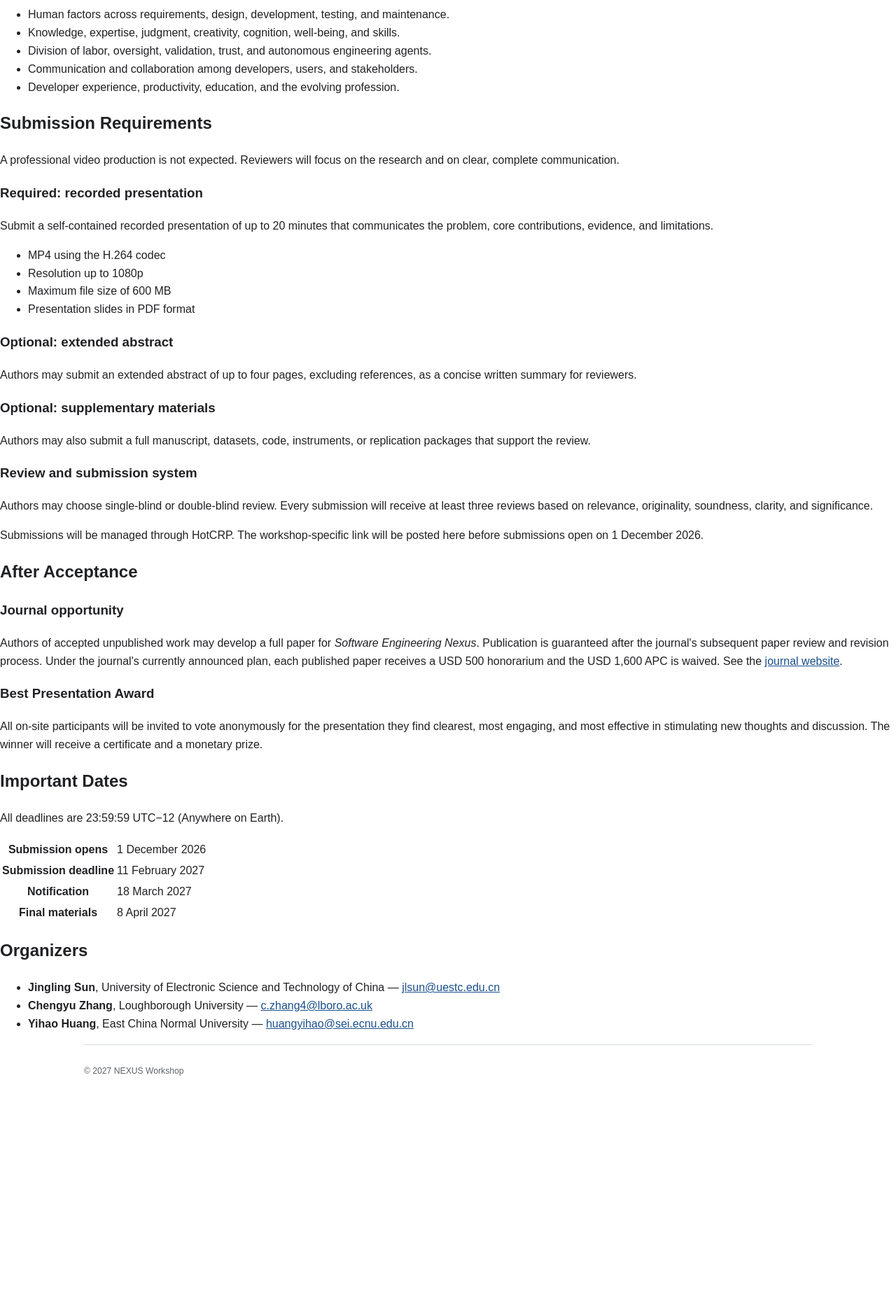
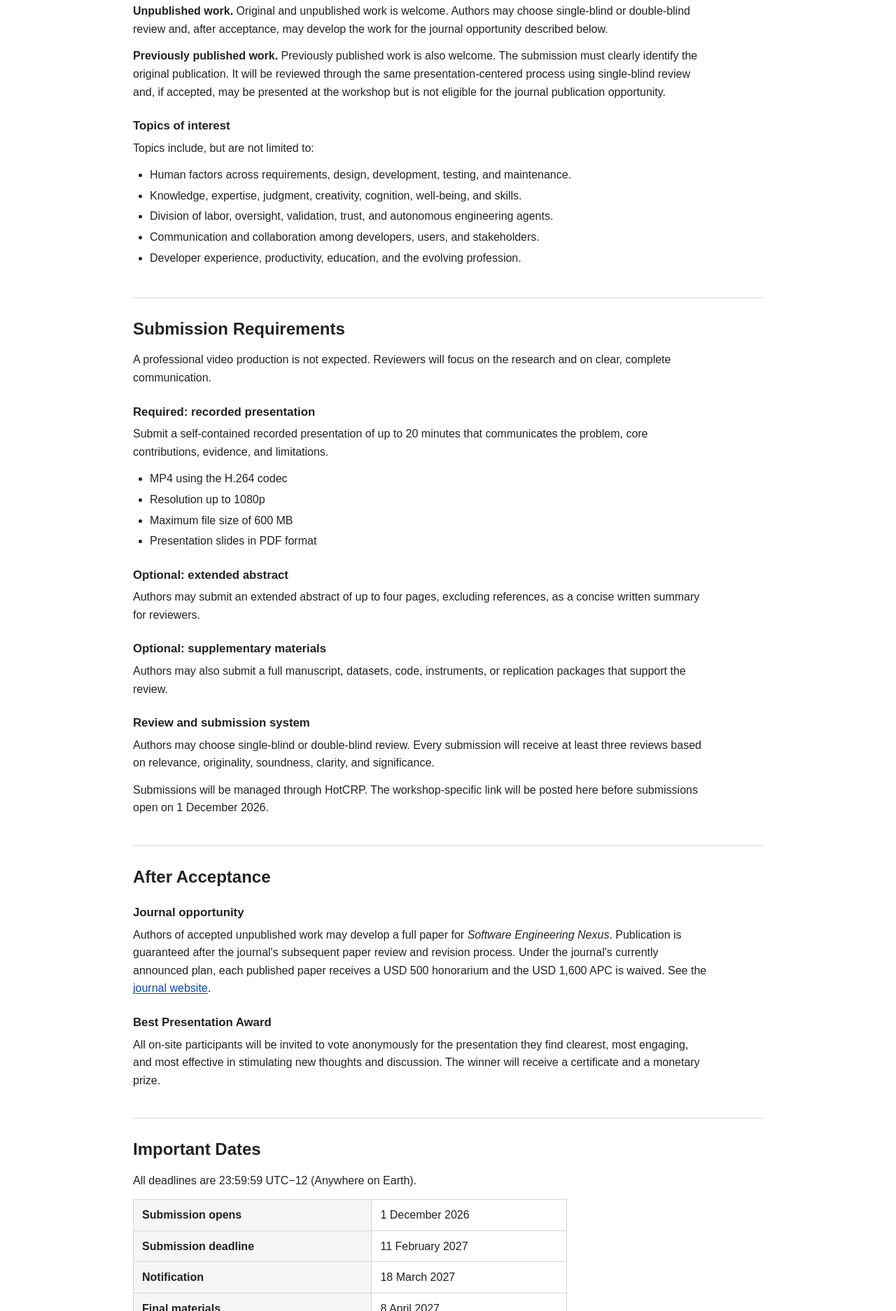
Before and after one commit to Nexus-SE-Workshop/Nexus-SE-Workshop.github.io, a plain HTML site: page index.html in a window 1280 px wide. Shown: the part 927-2800 px from the top of the page at 70% size. Before the commit the page ends 2508 px from the top, so only its background shows below. Drawn offline with Linux system fonts and the light colour scheme.

Commit message:
Rebuild workshop site in a traditional academic style (styles.css)

```diff
--- a/styles.css
+++ b/styles.css
@@ -1,11 +1,7 @@
-:root{--ink:#202124;--muted:#5f6368;--link:#1a4f8b;--line:#d8dce1;--soft:#f6f7f8;--paper:#fff;--sans:Arial,Helvetica,"Noto Sans",sans-serif}
-*{box-sizing:border-box}html{scroll-behavior:smooth}body{margin:0;background:var(--paper);color:var(--ink);font:16px/1.62 var(--sans)}a{color:var(--link)}.skip-link{position:absolute;left:-9999px}.skip-link:focus{left:16px;top:16px;padding:8px 12px;background:#fff;border:1px solid var(--line);z-index:100}
-.site-header{position:sticky;top:0;z-index:20;display:flex;align-items:center;justify-content:space-between;min-height:58px;padding:0 max(20px,calc((100vw - 1040px)/2));background:rgba(255,255,255,.98);border-bottom:1px solid var(--line)}.brand{display:flex;align-items:center;gap:8px;color:var(--ink);text-decoration:none;font-size:.95rem;font-weight:700}.brand b{color:inherit;font-weight:400}.brand-mark{width:9px;height:9px;background:var(--ink)}.site-nav{display:flex;gap:22px}.site-nav a{color:var(--ink);text-decoration:none;font-size:.82rem}.site-nav a:hover{text-decoration:underline}.menu-button{display:none;background:#fff;border:1px solid var(--line);padding:6px 10px;font:inherit;font-size:.8rem}
-.hero,.section,.publication,footer{width:min(1040px,calc(100% - 40px));margin:0 auto}.hero{min-height:0;padding:72px 0 58px;display:block;border-bottom:1px solid var(--line)}.hero-grid,.orbit{display:none}.hero-copy{max-width:880px}.eyebrow{margin:0 0 18px;color:var(--muted);font-size:.78rem;letter-spacing:.02em}.eyebrow span+span:before{content:" · ";margin:0 5px}.hero h1{max-width:900px;margin:0 0 22px;font:600 clamp(2rem,4.4vw,3.25rem)/1.16 var(--sans);letter-spacing:-.02em}.lede{max-width:760px;margin:0;color:#3c4043;font-size:1.05rem}.hero-actions{display:flex;align-items:center;gap:22px;margin-top:28px}.button{display:inline-block;min-width:0;padding:8px 13px;border:1px solid var(--ink);border-radius:0;color:var(--ink);background:#fff;text-decoration:none;font-size:.84rem;font-weight:600}.button-dark{color:#fff;background:var(--ink)}.text-link{font-size:.84rem}.hero-note{max-width:760px;margin-top:38px;padding:14px 16px;background:var(--soft);border-left:3px solid #7b8188}.hero-note p{margin:0;font-size:.88rem}.hero-note .dot{display:none}
-.section,.publication{padding:62px 0}.section+.section,.publication+.section{border-top:1px solid var(--line)}.section-index{margin:0 0 28px;color:var(--muted);font-size:.75rem;text-transform:uppercase;letter-spacing:.06em}.kicker{margin:0 0 7px;color:var(--muted);font-size:.76rem;text-transform:uppercase;letter-spacing:.05em}.section h2,.publication h2{margin:0 0 24px;font:600 clamp(1.55rem,3vw,2.05rem)/1.25 var(--sans);letter-spacing:-.01em}.intro{display:grid;grid-template-columns:1fr 1.35fr;gap:36px 68px}.intro .section-index{grid-column:1/-1}.intro-copy{padding:0;color:var(--ink)}.intro-copy p:first-child{margin-top:0}
-.topics{width:100%;max-width:none;padding-left:max(20px,calc((100vw - 1040px)/2));padding-right:max(20px,calc((100vw - 1040px)/2));background:#fff;border-top:1px solid var(--line);border-bottom:1px solid var(--line)}.topics-heading{display:block;margin:0 0 26px}.cfp-overview,.cfp-submission{max-width:820px;margin:0}.cfp-overview>p{font-size:1rem}.contribution-types{padding-left:21px}.contribution-types li{margin:8px 0}.publication-status{display:block;margin-top:30px;border-top:1px solid var(--line)}.publication-status article{padding:20px 0;border:0;border-bottom:1px solid var(--line);background:#fff}.publication-status h3,.topic h3,.artifact h3,.path h3,.person h3{font-family:var(--sans)}.publication-status h3{margin:0 0 5px;font-size:1rem}.publication-status p{margin:0;color:var(--muted);font-size:.92rem}.topic-list{max-width:820px;margin:42px 0 0;border-top:1px solid var(--line)}.topic{display:grid;grid-template-columns:42px 220px 1fr;gap:16px;padding:15px 0;border-bottom:1px solid var(--line)}.topic span{color:var(--muted);font-size:.74rem}.topic h3{margin:0;font-size:.98rem;font-weight:600}.topic p{margin:0;color:var(--muted);font-size:.9rem}
-.cfp-submission{margin-top:60px;padding-top:42px;border-top:2px solid var(--ink)}.cfp-submission-heading{margin-bottom:24px}.cfp-submission-heading>p:last-child{color:var(--muted)}.artifact-stack{display:block;border-top:1px solid var(--line)}.artifact{padding:20px 0;border:0;border-bottom:1px solid var(--line);background:#fff}.artifact.required{background:#fff;border-color:var(--line)}.artifact>div{display:flex;gap:12px;justify-content:flex-start}.label,.format,.path-no{color:var(--muted);font-size:.7rem;text-transform:uppercase;letter-spacing:.04em}.artifact h3{margin:10px 0 5px;font-size:1.08rem;font-weight:600}.artifact p{margin:0;color:var(--ink)}.artifact ul{display:flex;gap:22px;margin:10px 0 0;padding:0;border:0;list-style:none;color:var(--muted);font-size:.78rem}.artifact ul li:before{content:"• "}.review-note{display:block;margin-top:24px;padding:16px 18px;background:var(--soft);border:1px solid var(--line);font-size:.88rem}.review-note p{margin:0 0 14px}.submission-destination{min-width:0;max-width:700px}.submission-destination strong,.submission-destination span{display:block}.submission-destination span{margin-top:3px;color:var(--muted);font-size:.84rem}
-.publication{display:grid;grid-template-columns:270px 1fr;gap:60px;border-bottom:1px solid var(--line)}.publication-copy h2{margin-bottom:0}.path-grid{display:block}.path{min-height:0;padding:0 0 24px;border:0;border-bottom:1px solid var(--line);background:#fff}.path+.path{padding-top:24px}.path h3{margin:7px 0 6px;font-size:1.1rem;font-weight:600}.path p{margin:0;color:var(--ink);font-size:.92rem}.path a{display:inline-block;margin-top:9px;font-size:.85rem}.award-path{background:#fff;border-top:0}
-.dates{display:grid;grid-template-columns:270px 1fr;gap:36px 60px}.dates>.section-index{grid-column:1/-1}.dates-heading p:last-child{color:var(--muted);font-size:.85rem}.timeline{margin:0;padding:0;list-style:none;border-top:1px solid var(--line)}.timeline li{display:grid;grid-template-columns:96px 1fr;gap:18px;padding:15px 0;border-bottom:1px solid var(--line)}.timeline li.is-first:after{display:none}.timeline time{font-family:var(--sans);font-size:1.1rem;font-weight:600}.timeline time span{margin-right:7px;color:var(--muted);font-size:.72rem}.timeline strong{font-family:var(--sans);font-size:.96rem}.timeline p{margin:2px 0 0;color:var(--muted);font-size:.84rem}
-.organizers-heading{display:block;margin-bottom:18px}.people{display:block;border-top:1px solid var(--line)}.person{display:grid;grid-template-columns:220px 1fr 240px;gap:24px;align-items:baseline;padding:16px 0;border:0;border-bottom:1px solid var(--line)}.person h3{margin:0;font-size:.98rem;font-weight:600}.person p{margin:0;color:var(--muted);font-size:.88rem}.person a{font-size:.84rem}.reveal,.reveal.visible{opacity:1;transform:none;transition:none}footer{display:grid;grid-template-columns:180px 1fr auto;gap:24px;align-items:center;padding:28px 0 40px;color:var(--muted);font-size:.76rem;border-top:1px solid var(--line)}footer p{margin:0}
-@media(max-width:760px){.site-header{min-height:54px}.menu-button{display:block}.site-nav{display:none;position:absolute;top:54px;left:0;right:0;padding:18px 20px;background:#fff;border-bottom:1px solid var(--line);flex-direction:column;gap:14px}.site-nav.open{display:flex}.hero{padding:50px 0 42px}.hero-actions{align-items:flex-start;flex-direction:column;gap:12px}.section,.publication{padding:46px 0}.intro,.publication,.dates{grid-template-columns:1fr;gap:24px}.topic{grid-template-columns:32px 1fr}.topic p{grid-column:2}.person{grid-template-columns:1fr;gap:4px}.artifact ul{flex-direction:column;gap:3px}footer{grid-template-columns:1fr;gap:8px}}
+:root{--text:#222;--muted:#555;--link:#0645ad;--line:#d6d6d6;--bg:#fff;--nav:#f5f5f5;--sans:Arial,Helvetica,"Noto Sans",sans-serif}
+*{box-sizing:border-box}html{scroll-behavior:smooth}body{margin:0;background:var(--bg);color:var(--text);font:16px/1.6 var(--sans)}a{color:var(--link);text-decoration:underline;text-underline-offset:2px}.skip-link{position:absolute;left:-9999px}.skip-link:focus{left:12px;top:12px;background:#fff;padding:6px 10px;border:1px solid var(--line);z-index:10}
+.site-header{border-bottom:1px solid var(--line);background:#fff}.masthead{width:min(900px,calc(100% - 36px));margin:0 auto;padding:28px 0 20px}.site-name{color:#111;text-decoration:none;font-size:2rem;font-weight:700;line-height:1.2}.masthead p{margin:7px 0 0;color:var(--muted);font-size:1rem}.site-nav{display:flex;gap:0;width:100%;padding:0 max(18px,calc((100vw - 900px)/2));background:var(--nav);border-top:1px solid var(--line)}.site-nav a{display:block;padding:9px 14px 9px 0;margin-right:22px;color:#222;text-decoration:none;font-size:.9rem}.site-nav a:hover{text-decoration:underline}.menu-button{display:none}
+.content{width:min(900px,calc(100% - 36px));margin:0 auto}.introduction{padding:38px 0 28px}.introduction h1{max-width:820px;margin:0 0 14px;font-size:2rem;line-height:1.25;font-weight:600}.introduction p{max-width:780px;margin:0;font-size:1.05rem;color:#333}.content section{padding:28px 0;border-top:1px solid var(--line)}h2{margin:0 0 16px;font-size:1.5rem;line-height:1.3;font-weight:600}h3{margin:24px 0 7px;font-size:1.05rem;line-height:1.4;font-weight:600}p{margin:0 0 13px}ul{margin:8px 0 16px;padding-left:24px}li{margin:4px 0}.content section>p,.content section>ul{max-width:820px}cite{font-style:italic}
+table{width:min(620px,100%);border-collapse:collapse;margin:14px 0 4px}th,td{padding:9px 12px;border:1px solid var(--line);text-align:left;vertical-align:top}th{width:55%;background:var(--nav);font-weight:600}.organizers{padding-left:22px}.organizers li{margin:8px 0}
+footer{width:min(900px,calc(100% - 36px));margin:10px auto 0;padding:20px 0 32px;border-top:1px solid var(--line);color:var(--muted);font-size:.85rem}footer p{margin:0}
+@media(max-width:760px){.masthead{padding-top:22px}.site-name{font-size:1.7rem}.menu-button{display:block;position:absolute;right:18px;top:22px;padding:5px 9px;background:#fff;border:1px solid var(--line);font:inherit;font-size:.85rem}.site-nav{display:none;padding:6px 18px 10px;flex-direction:column}.site-nav.open{display:flex}.site-nav a{padding:6px 0;margin:0}.introduction{padding-top:30px}.introduction h1{font-size:1.65rem}.content section{padding:24px 0}h2{font-size:1.35rem}th,td{display:block;width:100%}td{border-top:0}}
```
